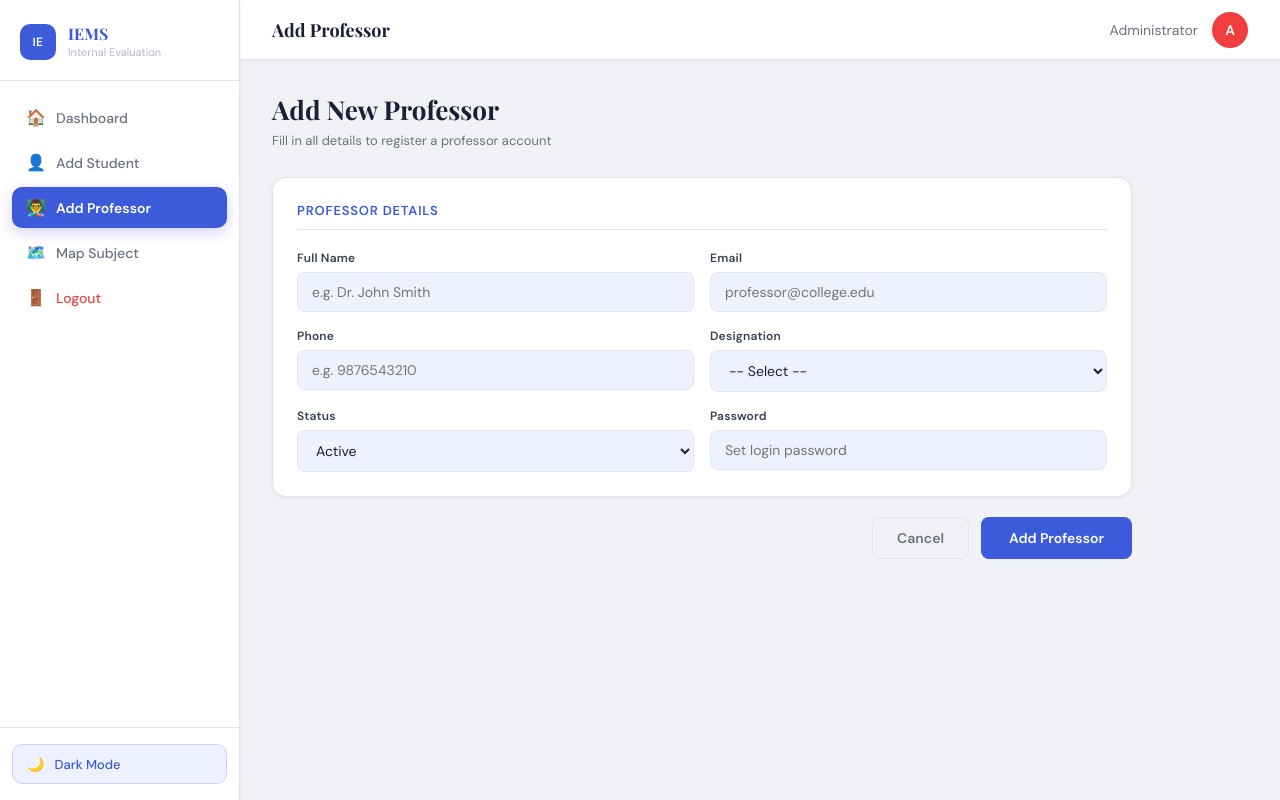
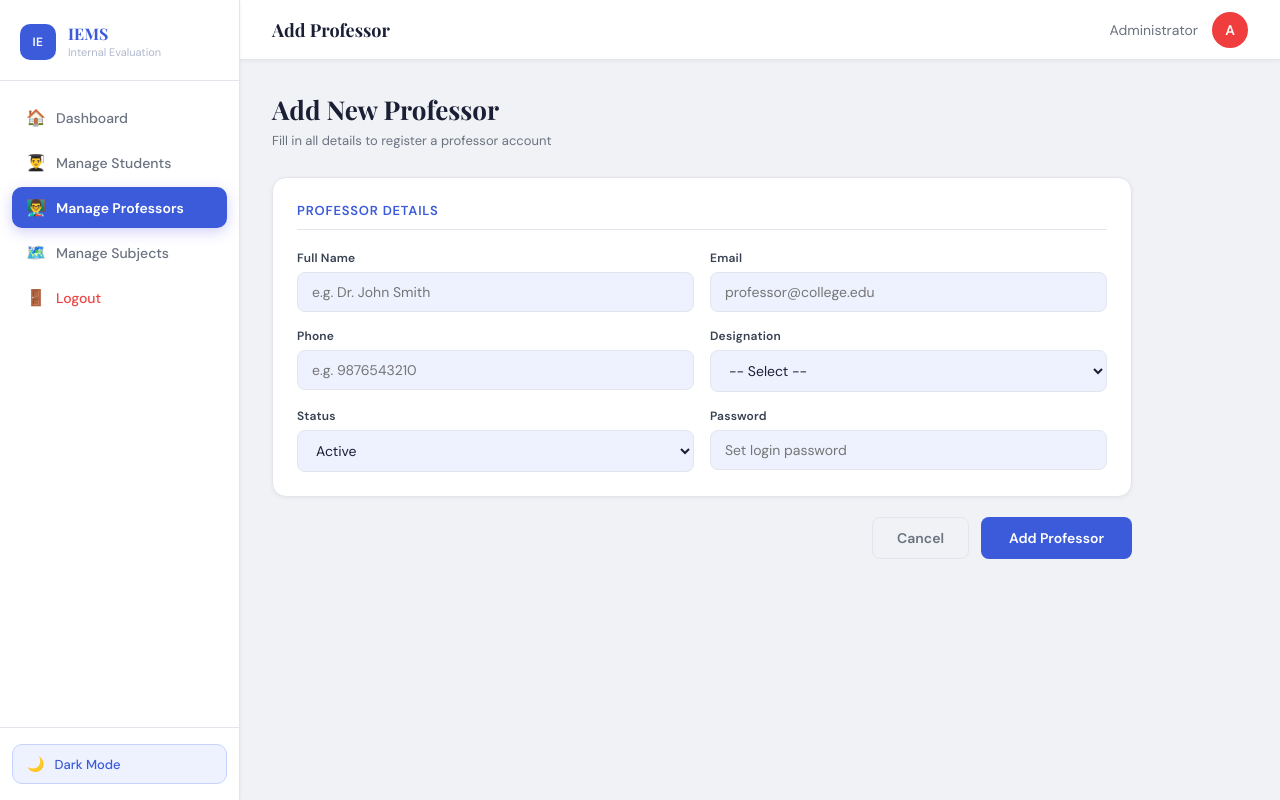
Before and after one commit to alanaj77/College-Internal-Evaluation-System, a Flask app: page /admin/add_professor in a window 1280 px wide. Run offline with Flask 3, Linux system fonts and the light colour scheme; the visitor is signed in with stand-in values (Sample User, id 1).

```diff
--- a/app/templates/admin/add_professor.html
+++ b/app/templates/admin/add_professor.html
@@ -7,26 +7,22 @@
 <div class="avatar" style="background:#f03e3e;">A</div>
 {% endblock %}
 
+
 {% block sidebar %}
 <a href="/admin/dashboard" class="nav-link">
-    <span class="nav-icon">🏠</span>
-    <span>Dashboard</span>
+    <span class="nav-icon">🏠</span><span>Dashboard</span>
 </a>
-<a href="/admin/add_student" class="nav-link">
-    <span class="nav-icon">👤</span>
-    <span>Add Student</span>
+<a href="/admin/students" class="nav-link">
+    <span class="nav-icon">👨‍🎓</span><span>Manage Students</span>
 </a>
-<a href="/admin/add_professor" class="nav-link active">
-    <span class="nav-icon">👨‍🏫</span>
-    <span>Add Professor</span>
+<a href="/admin/professors" class="nav-link active">
+    <span class="nav-icon">👨‍🏫</span><span>Manage Professors</span>
 </a>
-<a href="/admin/map_subject" class="nav-link">
-    <span class="nav-icon">🗺️</span>
-    <span>Map Subject</span>
+<a href="/admin/subjects" class="nav-link">
+    <span class="nav-icon">🗺️</span><span>Manage Subjects</span>
 </a>
 <a href="/admin/logout" class="nav-link nav-link-danger">
-    <span class="nav-icon">🚪</span>
-    <span>Logout</span>
+    <span class="nav-icon">🚪</span><span>Logout</span>
 </a>
 {% endblock %}
 
@@ -99,7 +95,7 @@
         </div>
 
         <div class="form-actions">
-            <a href="/admin/dashboard" class="btn-secondary">Cancel</a>
+            <a href="/admin/professors" class="btn-secondary">Cancel</a>
             <button type="submit" class="btn-primary">Add Professor</button>
         </div>
 
```
